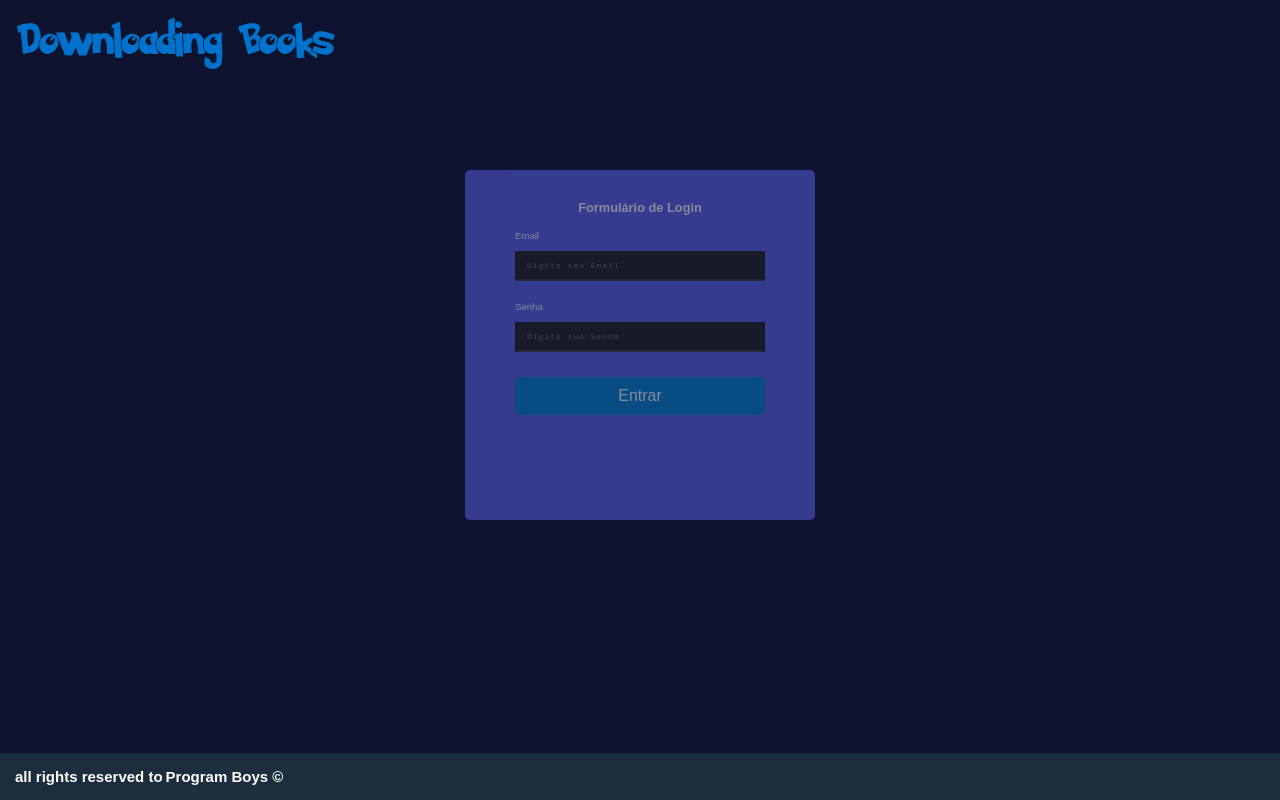
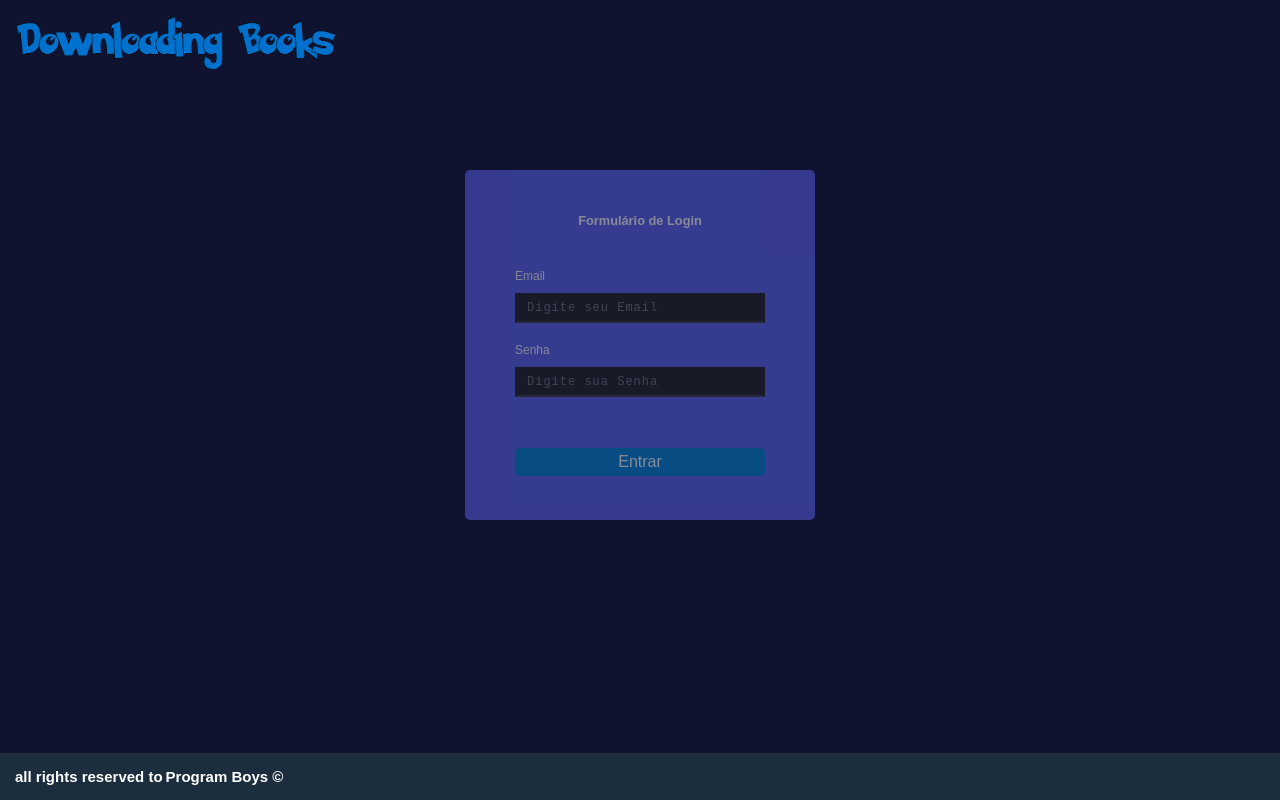
Before and after one commit to Program-Boys/Downloading-and-Uploading-Books-front-end, a React (Vite) app: page / in a window 1280 px wide. Built offline with nearby package versions, Linux system fonts and the light colour scheme; no server answers.

Commit message:
refactor: code-changed-in-structure

```diff
--- a/src/components/Form/style.ts
+++ b/src/components/Form/style.ts
@@ -5,6 +5,7 @@ export const FormStyled = styled.form`
   max-width: 350px;
   width: 95%;
   flex-direction: column;
+  justify-content: space-around;
   align-items: center;
   padding: 30px;
   height: 350px;
@@ -27,11 +28,12 @@ export const FormStyled = styled.form`
     align-items: flex-start;
 
     span {
+      color: #e74c3c;
     }
   }
 
   label {
-    font-size: 0.6em;
+    font-size: 12px;
     color: #f8f9fa;
   }
 
@@ -40,9 +42,9 @@ export const FormStyled = styled.form`
     height: 30px;
     border: 2px solid transparent;
     outline: none;
-    font-size: 0.5em;
+    font-size: 12px;
     border-bottom: 2px solid #3f3f3f;
-    caret-color: #3f3f3f;
+    caret-color: #0086d4;
     background-color: #212121;
     padding: 10px;
     transition: 0.5s linear;
@@ -51,14 +53,14 @@ export const FormStyled = styled.form`
   }
 
   input:focus {
-    border: 2px solid #fa4753;
-    caret-color: #fa4753;
-    color: #fa4753;
+    border: 2px solid #0086d4;
+    caret-color: #0086d4;
+    color: #0086d4;
     box-shadow: 4px 4px 10px #070707;
   }
 
   input:focus::placeholder {
-    color: #fa4753;
+    color: #0086d4;
   }
 
   button {
@@ -66,7 +68,7 @@ export const FormStyled = styled.form`
     color: #fff;
     border: none;
     border-radius: 5px;
-    padding: 10px;
+    padding: 5px;
     width: 250px;
   }
 `;
```
